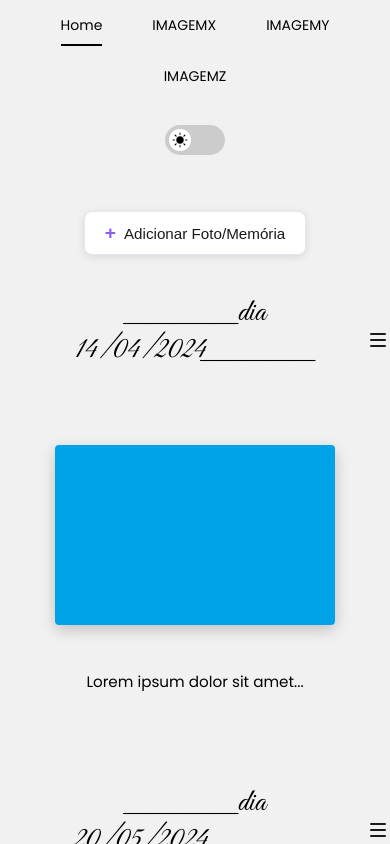
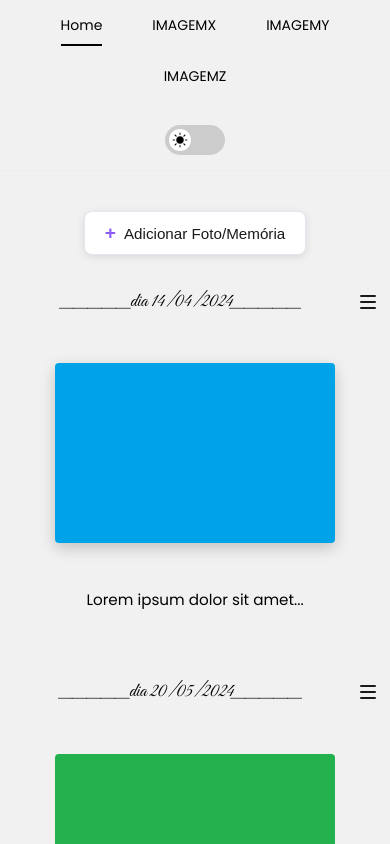
Before and after one commit to LaylaM4r/album-de-fotos-novo, a React (Vite) app: page / in a window 390 px wide. Shown: the top 844 px of the page. Built offline with nearby package versions, Linux system fonts and the light colour scheme.

Commit message:
Adicionando responsividade no menu de fotos

```diff
--- a/src/assets/Components/Templates/BlocoAlbum.css
+++ b/src/assets/Components/Templates/BlocoAlbum.css
@@ -588,12 +588,34 @@ body:not(.dark):not(.dark-mode) .dropzone-overlay span {
    ============================================================ */
 @media (max-width: 768px) {
     .bloco-album-container {
-        padding: 20px 0;
-        margin-bottom: 2rem;
+        padding: 15px 0;
+        margin-bottom: 1.5rem;
+    }
+
+    .bloco-cabecalho {
+        margin: 0 auto 15px auto;
+        padding: 0 40px 0 10px; /* Garante espaço para o ícone hambúrguer à direita */
+        box-sizing: border-box;
+    }
+
+    .bloco-album-container .titulo-data-imagem-home {
+        font-size: clamp(1.2rem, 5vw, 1.4rem); /* Tamanho responsivo que não estoura */
+        margin-bottom: 0;
+        line-height: 1.2;
+        text-align: center;
+        padding: 0;
+        white-space: nowrap;
+        overflow: hidden;
+        text-overflow: ellipsis;
+    }
+
+    /* Ajuste do ícone Hambúrguer no mobile */
+    .drag-handle {
+        right: 10px;
     }
 
     .bloco-album-container .bloco-wrapper {
-        margin: 20px auto;
+        margin: 15px auto;
         padding: 0 15px;
         gap: 15px;
     }
@@ -657,14 +679,6 @@ body:not(.dark):not(.dark-mode) .dropzone-overlay span {
         margin-top: 10px;
     }
 
-    .bloco-album-container .titulo-data-imagem-home {
-        font-size: clamp(1.5rem, 8vw, 2rem);
-        margin-bottom: 15px;
-        line-height: 1.2;
-        text-align: center;
-        padding: 0 10px;
-    }
-
     .modal-imagem {
         max-width: 90%;
         max-height: 80%;
--- a/src/assets/Components/UploadModal/UploadModal.css
+++ b/src/assets/Components/UploadModal/UploadModal.css
@@ -280,3 +280,77 @@ body:not(.dark):not(.dark-mode) .upload-file-input::-webkit-file-upload-button {
     transform: scale(1);
   }
 }
+
+/* ============================================================
+   7. AJUSTES DE RESPONSIVIDADE (MOBILE)
+   ============================================================ */
+@media (max-width: 768px) {
+  .upload-modal-overlay {
+    padding: 16px; /* Garante que o modal não encoste nas bordas do celular */
+    box-sizing: border-box;
+  }
+
+  .upload-modal-content {
+    width: 100%;
+    max-width: 420px; /* Reduz a largura máxima para se adequar a telas pequenas */
+    max-height: 90vh; /* Limita a altura a 90% da tela */
+    overflow-y: auto; /* Adiciona rolagem interna caso o celular seja pequeno na vertical */
+    padding: 24px 20px 20px 20px;
+    border-radius: 16px;
+    box-sizing: border-box;
+  }
+
+  .upload-modal-close {
+    top: 15px;
+    right: 15px;
+    font-size: 24px;
+  }
+
+  .upload-modal-title {
+    font-size: 1.1rem;
+    margin-bottom: 16px;
+    padding-right: 25px; /* Evita que o título fique sob o X de fechar */
+  }
+
+  .upload-modal-subtitle {
+    font-size: 0.82rem;
+    margin-top: -6px;
+    margin-bottom: 16px;
+  }
+
+  .upload-form-group {
+    gap: 6px;
+    margin-bottom: 14px;
+  }
+
+  .upload-form-group label {
+    font-size: 0.95rem;
+  }
+
+  .upload-form-group input[type="text"],
+  .upload-form-group select,
+  .upload-form-group textarea,
+  .upload-form-group .upload-file-input {
+    max-width: 100%; /* Permite que o input ocupe 100% da largura do card */
+    padding: 10px 12px;
+    font-size: 0.88rem;
+    box-sizing: border-box;
+  }
+
+  .upload-preview-box {
+    max-width: 100%;
+    margin-bottom: 14px;
+  }
+
+  .upload-preview-grid img {
+    width: 55px;
+    height: 55px;
+  }
+
+  .upload-submit-btn {
+    width: 100%; /* Botão em largura total para facilitar o clique com o polegar */
+    padding: 12px;
+    font-size: 0.95rem;
+    margin-top: 5px;
+  }
+}
```
